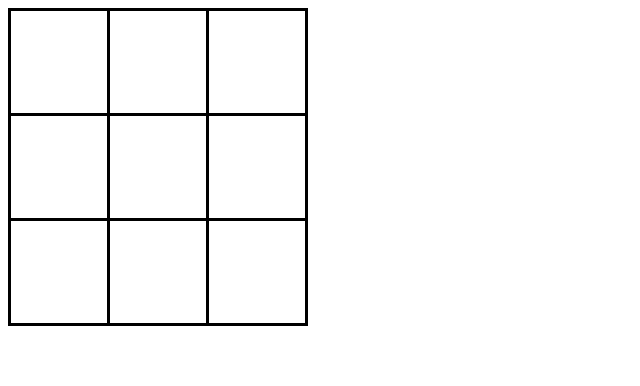
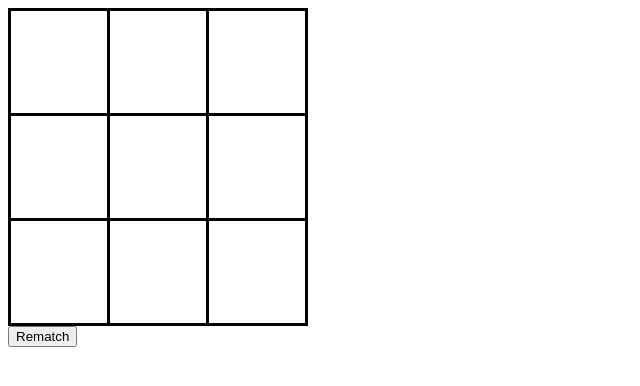
Before and after one commit to Nabil-Elbir/Mini_apps, a plain HTML site: page Tic_Tac_Toe/index.html in a window 1280 px wide. Shown: the whole page, without its empty margins (0-640 px from the left). Drawn offline with nearby package versions, Linux system fonts and the light colour scheme.

Commit message:
Reset button added

```diff
--- a/Tic_Tac_Toe/index.html
+++ b/Tic_Tac_Toe/index.html
@@ -10,13 +10,15 @@
 <body>
 
     <style>
-        table, tr, td {
+        table,
+        tr,
+        td {
             border: 3px solid black;
             border-collapse: collapse;
             width: 300px;
             height: 100px;
             text-align: center;
-            }
+        }
     </style>
 
     <table id="myTable">
@@ -37,6 +39,9 @@
         </tr>
     </table>
 
+    <!-- Reset Button -->
+    <button id="ResBtn" onclick="location.reload()">Rematch</button>
+
+    <script src="http://code.jquery.com/jquery-3.2.1.min.js"></script>
     <script src='app.js'></script>
-    <script src="http://code.jquery.com/jquery-3.2.1.min.js"></script>
 </body>
```
